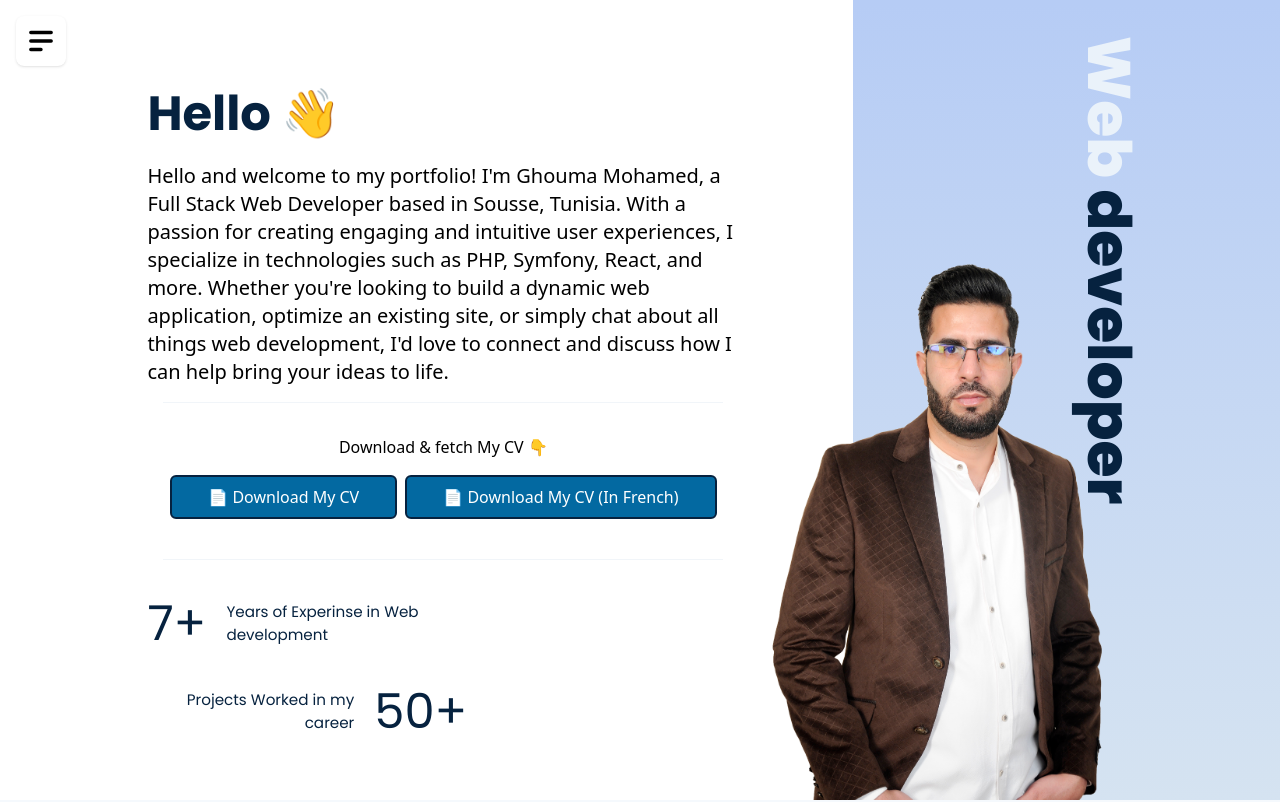
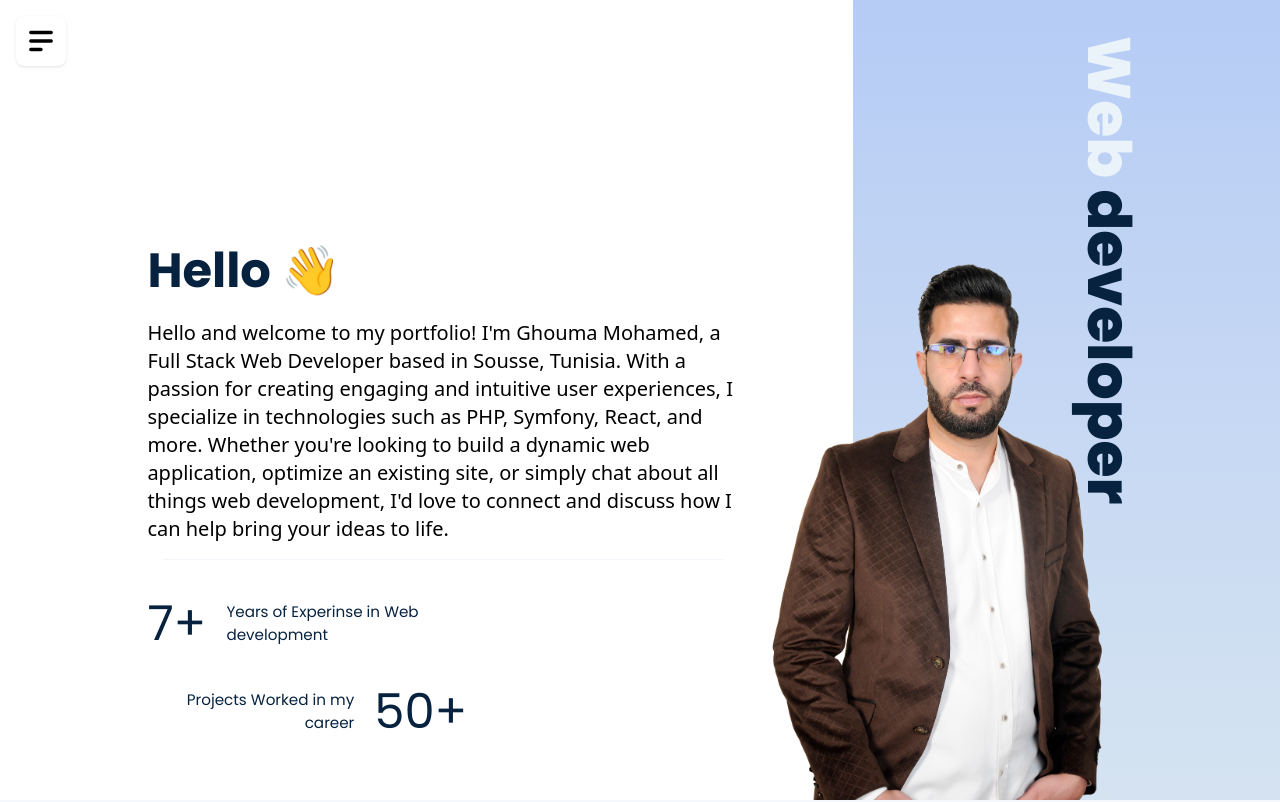
Before and after one commit to ghoumatn/mysimple-portfolio, a React (Vite) app: page / in a window 1280 px wide. Shown: the top 802 px of the page. Built offline with nearby package versions, Linux system fonts and the light colour scheme.

Commit message:
Update Hero.jsx

```diff
--- a/src/components/Hero.jsx
+++ b/src/components/Hero.jsx
@@ -29,12 +29,12 @@ const Hero = () => {
           {/* <div className="flex justify-end">
             <button className="btn">{hero.btnText}</button>
           </div> */}
-          <hr className="m-4 border-slate-100" />
+          {/* <hr className="m-4 border-slate-100" />
           <div className="text-center p-4">
             <div className="mb-4">{hero.downloadText}</div>
             <a href="/cv/CV-Ghouma-Mohamed-developpeur-web-full-stack-en.pdf" target="_blank" className="btn inline-block bg-sky-700 text-white hover:bg-white hover:text-dark_primary mb-2" rel="nofollow">{hero.downloadBtn}</a>
             <a href="/cv/CV-Ghouma-Mohamed-developpeur-web-full-stack.pdf" target="_blank" className="btn inline-block bg-sky-700 text-white hover:bg-white hover:text-dark_primary ms-2" rel="nofollow">{hero.downloadBtnFr}</a>
-          </div>
+          </div> */}
           <hr className="m-4 border-slate-100" />
           <div className="flex flex-col gap-10 mt-10">
             {hero.hero_content.map((content, i) => (
```
